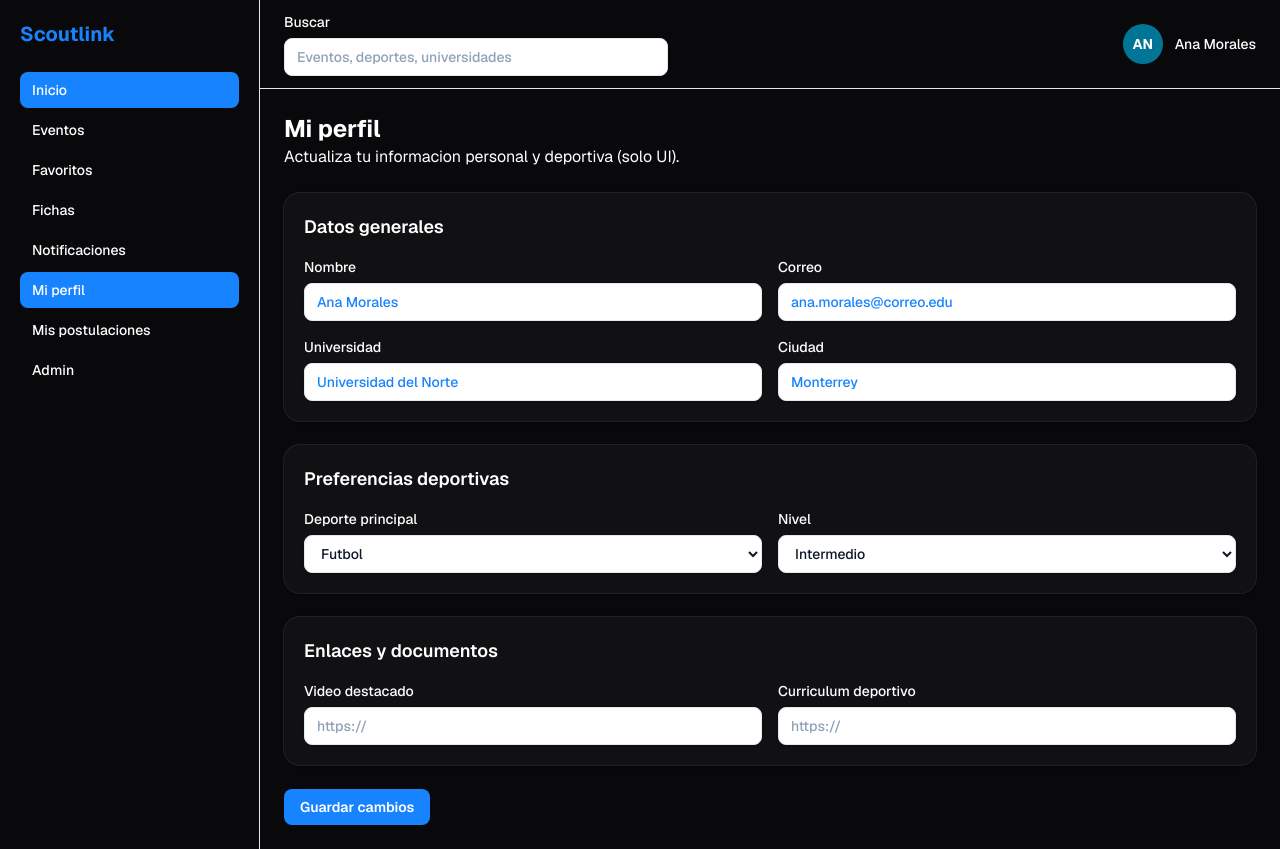
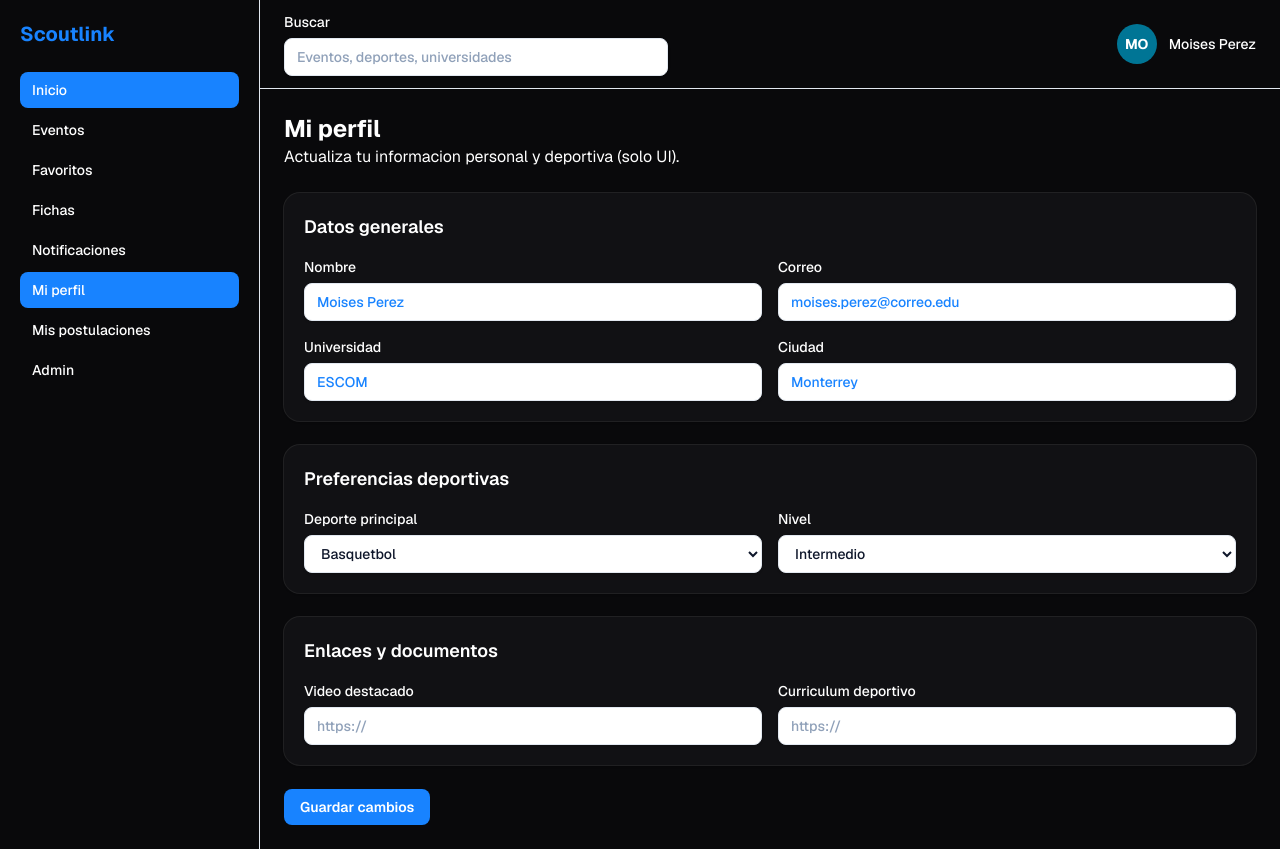
Before and after one commit to Moh-228/scoutlink-tt1, a Next.js app: page /dashboard/profile in a window 1280 px wide. Built offline with nearby package versions, Linux system fonts and the light colour scheme.

Commit message:
Prototipo no funcional de aplicacion, modificacion de Mocks

```diff
--- a/src/ui/components/Input.tsx
+++ b/src/ui/components/Input.tsx
@@ -16,7 +16,7 @@ export const Input = forwardRef<HTMLInputElement, InputProps>(function Input(
         id={id}
         ref={ref}
         className={[
-          "w-full rounded-lg border border-[#18181b] bg-white px-3 py-2 text-[#1883FF] shadow-sm outline-none transition-colors placeholder:text-slate-400 focus:border-[#18181b]",
+          "w-full rounded-lg border border-[#18181b] bg-white px-3 py-2 text-black shadow-sm outline-none transition-colors placeholder:text-slate-400 focus:border-[#18181b]",
           className,
         ]
           .filter(Boolean)
--- a/src/ui/mock/user.ts
+++ b/src/ui/mock/user.ts
@@ -10,10 +10,10 @@ export type MockUser = {
 
 export const mockUser: MockUser = {
   id: "usr-001",
-  name: "Ana Morales",
-  email: "ana.morales@correo.edu",
+  name: "Moises Perez",
+  email: "moises.perez@correo.edu",
   role: "student",
-  university: "Universidad del Norte",
-  sport: "Futbol",
+  university: "ESCOM",
+  sport: "Basquetbol",
   city: "Monterrey",
 };
```
